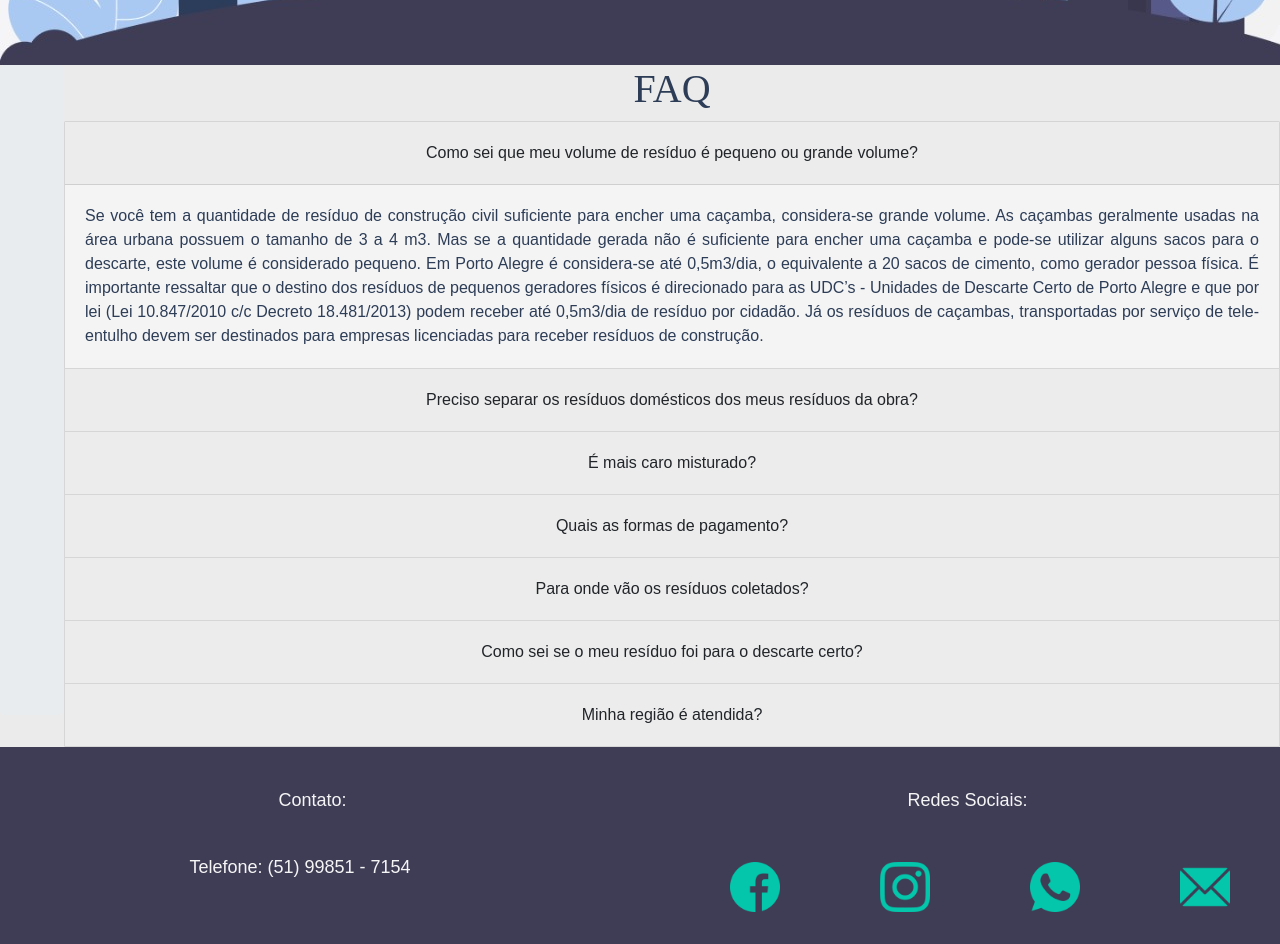
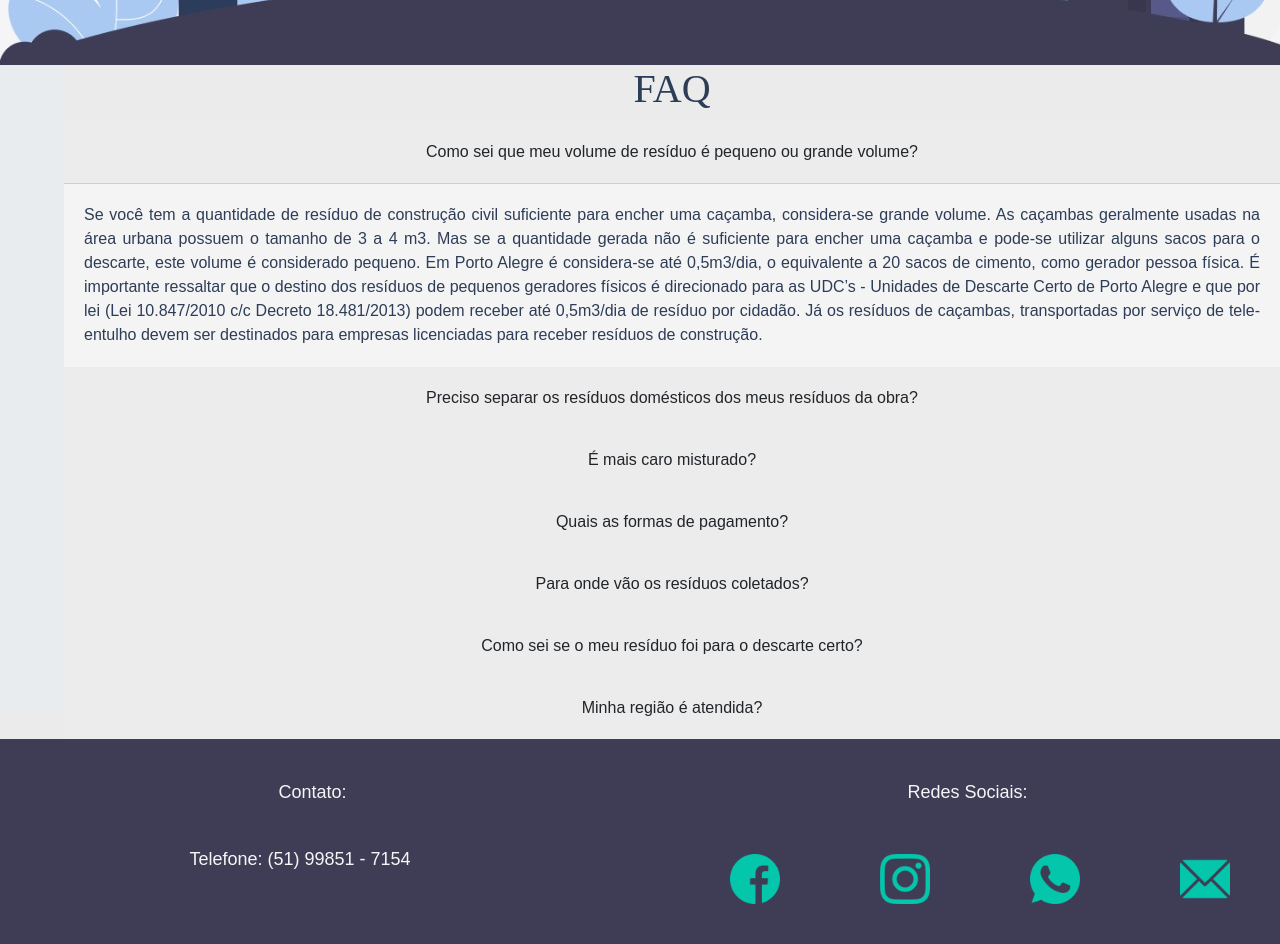
Before and after one commit to aceleradora-TW/descarte-certo, a React (Create React App) app in the folder frontend/: page / in a window 1280 px wide. Shown: the part 780-1724 px from the top of the page. Built offline with nearby package versions, Linux system fonts and the light colour scheme.

Commit message:
@elliens Tira o comentario do dropdown

```diff
--- a/frontend/src/components/FAQ/FaqStyle.css
+++ b/frontend/src/components/FAQ/FaqStyle.css
@@ -12,7 +12,7 @@
     word-wrap: break-word;
     background-color: #f4f4f4;
     background-clip: border-box;
-    border: 1px solid rgba(0,0,0,.125);
+    border: 0px solid rgba(0,0,0,.125);
     border-radius: .10rem;
     color: #2d3d57;
     font-family: 'Montserrat', sans-serif;
```
Also changed, not shown: frontend/src/components/FAQ/FaqComponent.js (+0 -12 lines).
